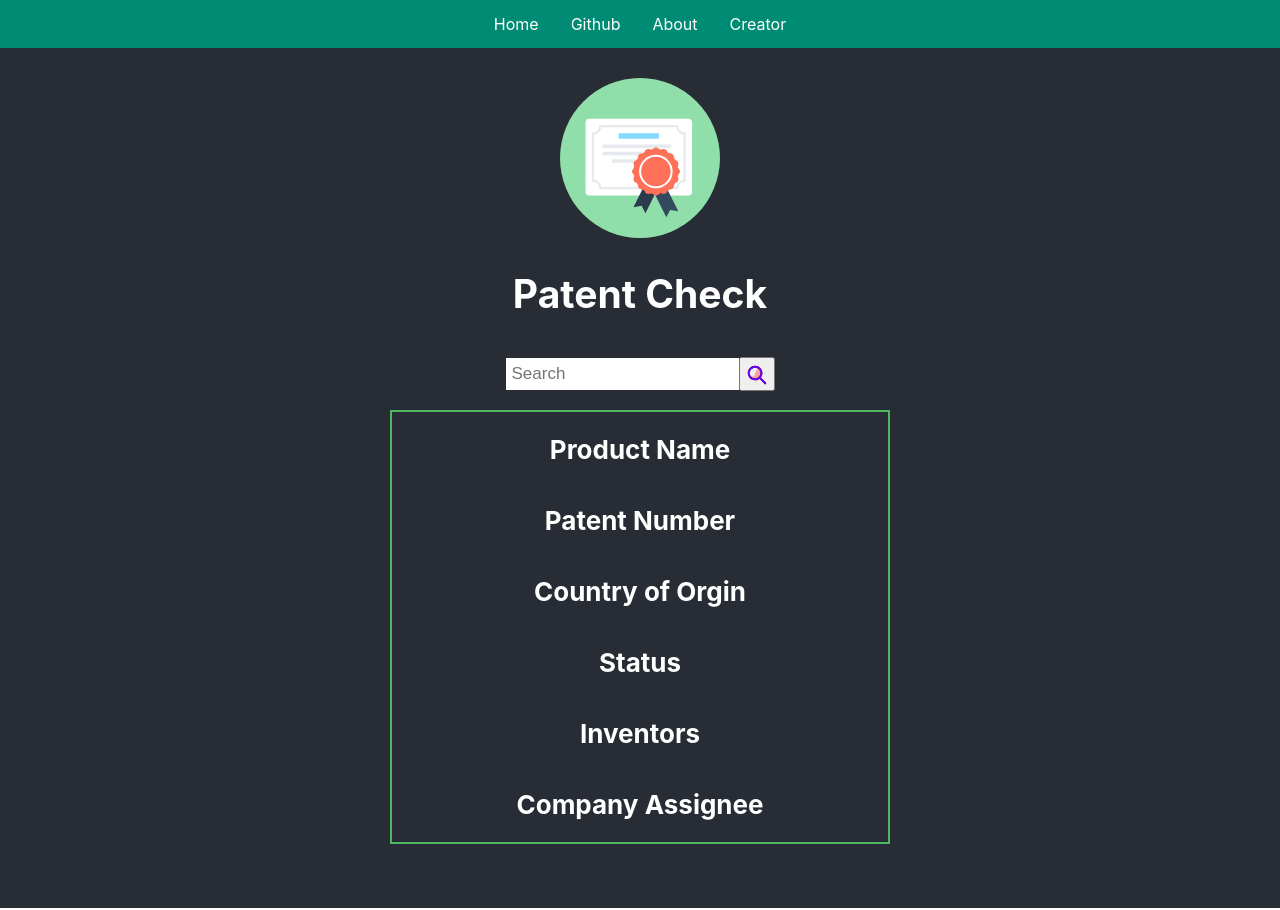
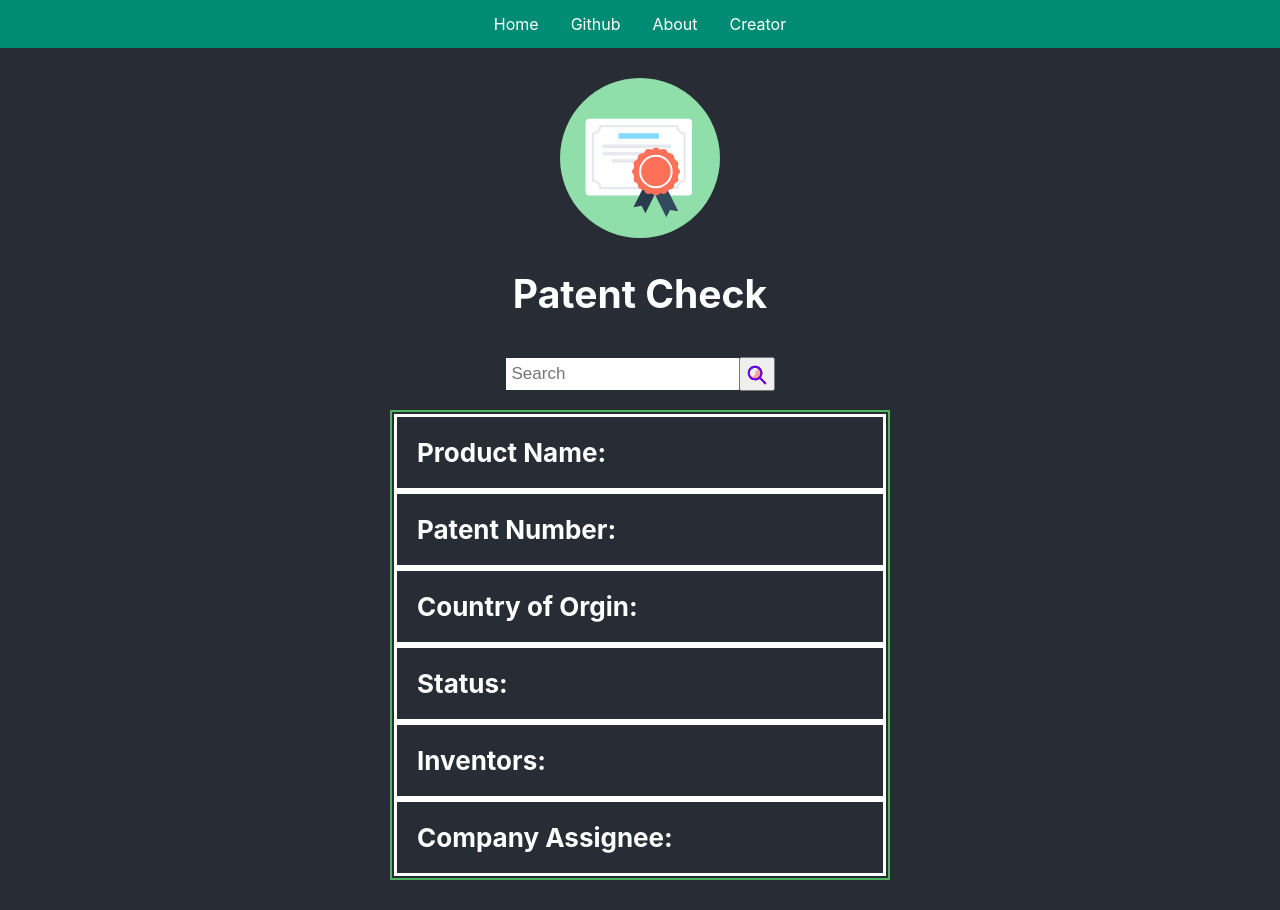
Before and after one commit to HIGHCHOLESTEROL1/Patent-pull, a React (Create React App) app in the folder patent-app/: page / in a window 1280 px wide. Built offline with nearby package versions, Linux system fonts and the light colour scheme.

Commit message:
infobox updates

```diff
--- a/patent-app/src/Home.js
+++ b/patent-app/src/Home.js
@@ -1,7 +1,7 @@
 import logo from './patentLogo.svg';
 import patentImg from './patent.svg';
 import SearchBar from './SearchBar.js';
-import InfoBox from './InfoBox.js';
+import InfoBox from './infoBox.js';
 function Home(){
     return(
         <header className="App-header">
--- a/patent-app/src/InfoBox.css
+++ b/patent-app/src/InfoBox.css
@@ -6,6 +6,13 @@ table th{
     padding: 14px 16px;
     text-decoration: none;
     padding: 20px;
+    display: -webkit-box;
+    display: flex;
+    -webkit-box-orient: vertical;
+    -webkit-box-direction: normal;
+    -ms-flex-direction: row;
+    flex-direction: row;
+    border: 3px solid white;
 }
 
 table{
--- a/patent-app/src/InfoBox.js
+++ b/patent-app/src/InfoBox.js
@@ -2,12 +2,12 @@ import './InfoBox.css'
 function InfoBox(){
     return (
     <table>
-        <th>Product Name</th>
-        <th>Patent Number</th>
-        <th>Country of Orgin</th>
-        <th>Status</th>
-        <th>Inventors</th>
-        <th>Company Assignee</th>
+        <th>Product Name:</th>
+        <th>Patent Number:</th>
+        <th>Country of Orgin:</th>
+        <th>Status:</th>
+        <th>Inventors:</th>
+        <th>Company Assignee:</th>
     </table>
     );
 }
```
